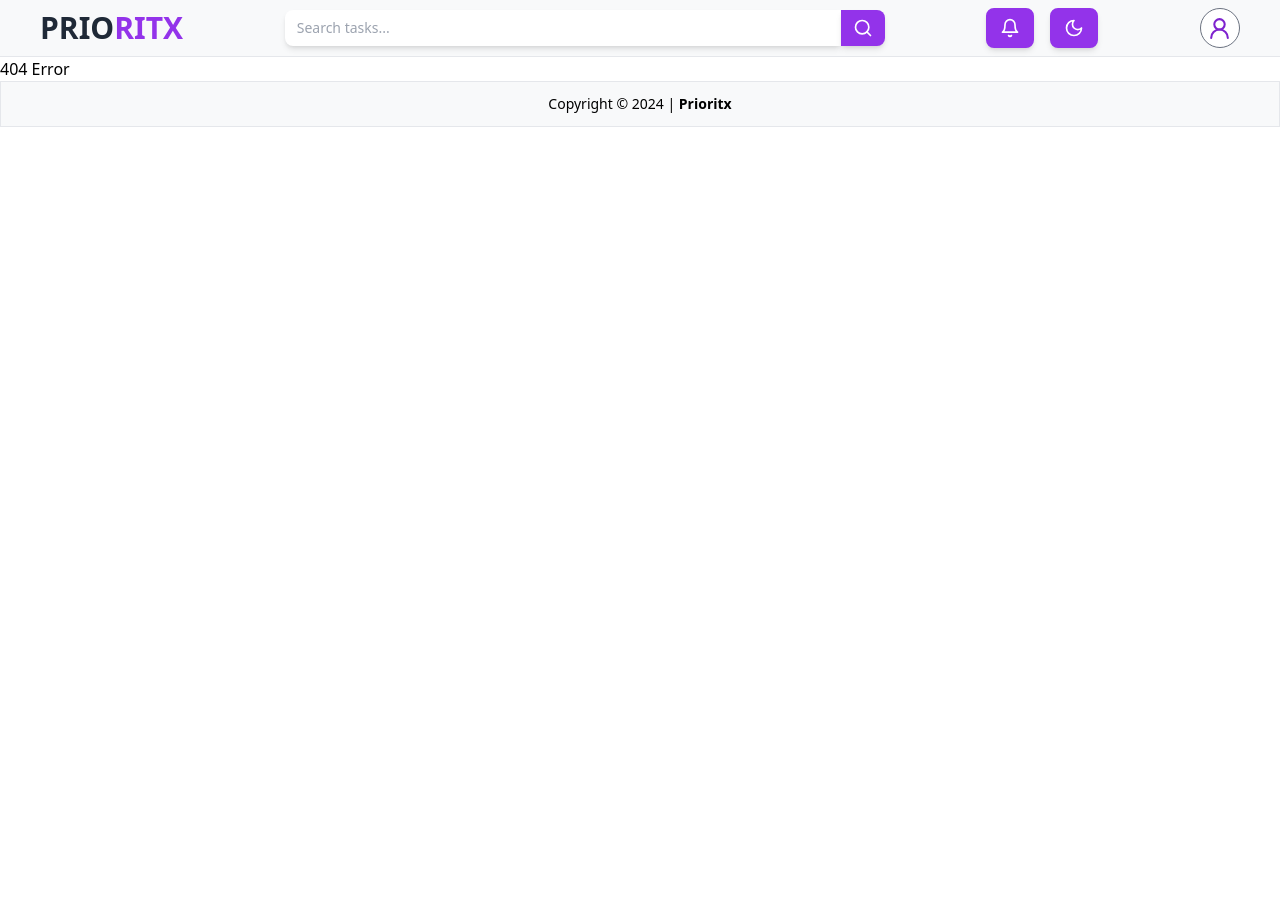
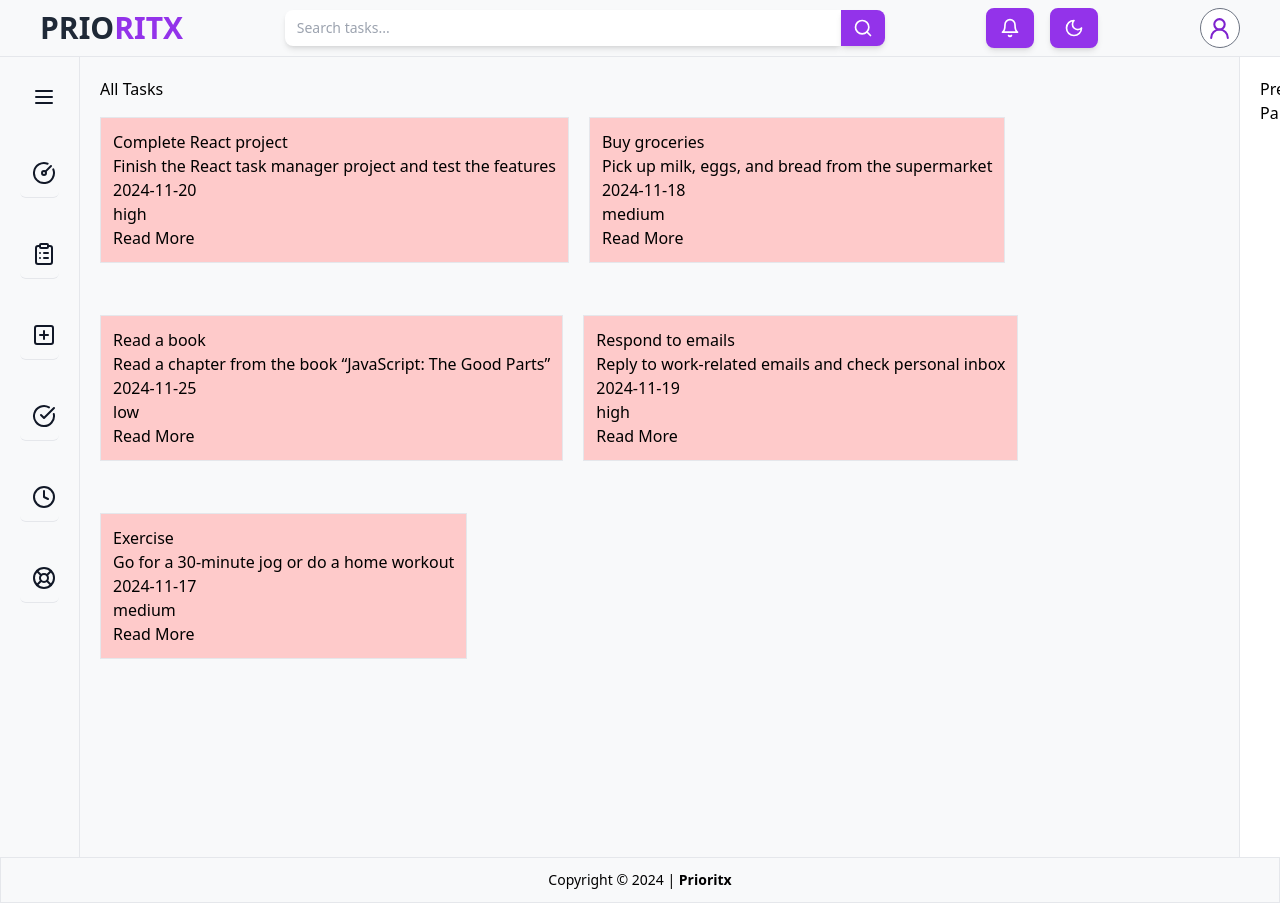
Before and after one commit to shawaiz-khan/prioritx, a React (Vite) app in the folder frontend/: page /dashboard/tasks in a window 1280 px wide. Before the commit this address had no page. Before the commit the page ends 800 px from the top, so only its background shows below. Built offline with nearby package versions, Linux system fonts and the light colour scheme.

Commit message:
update: Tasks pages updated and preview pane added

```diff
--- a/frontend/src/App.jsx
+++ b/frontend/src/App.jsx
@@ -32,7 +32,7 @@ function App() {
             <Route path='/dashboard' element={<Dashboard />}>
               <Route index element={<Navigate to='statistics' replace />} />
               <Route path='statistics' element={<Statistics />} />
-              <Route path='todo' element={<Tasks />} />
+              <Route path='tasks' element={<Tasks />} />
               <Route path='add' element={<AddTask />} />
               <Route path='completed' element={<Completed />} />
               <Route path='pending' element={<Pending />} />
--- a/frontend/src/components/Notifications.jsx
+++ b/frontend/src/components/Notifications.jsx
@@ -1,6 +1,6 @@
 import { Bell } from 'lucide-react';
 import { useEffect, useState } from 'react';
-import notifications from '../samples/SampleNotifications';
+import notifications from '../data/SampleNotifications';
 import { useThemeContext } from '../contexts/ThemeContext';
 
 export default function Notifications() {
--- a/frontend/src/components/SideBar.jsx
+++ b/frontend/src/components/SideBar.jsx
@@ -21,7 +21,7 @@ export default function SideBar() {
 
     const menuItems = [
         { label: "Statistics", icon: <CircleGauge />, link: 'statistics' },
-        { label: "Tasks", icon: <ClipboardList />, link: 'todo' },
+        { label: "Tasks", icon: <ClipboardList />, link: 'tasks' },
         { label: "Add Tasks", icon: <PlusSquare />, link: 'add' },
         { label: "Completed Tasks", icon: <CheckCircle />, link: 'completed' },
         { label: "Pending Tasks", icon: <Clock />, link: 'pending' },
@@ -30,7 +30,7 @@ export default function SideBar() {
 
     return (
         <aside
-            className={`flex flex-col bg-light-container h-screen p-5 border-r ${isExpanded ? "w-60" : "w-fit"} transition-all duration-200 ease-in-out`}
+            className={`flex flex-col bg-light-container h-screen p-5 border-r ${isExpanded ? "w-60" : "w-20"} transition-all duration-200 ease-in-out`}
             aria-expanded={isExpanded}
         >
             <ul className="flex flex-col h-full gap-8 font-sans">
--- a/frontend/src/pages/Dashboard.jsx
+++ b/frontend/src/pages/Dashboard.jsx
@@ -13,7 +13,7 @@ export default function Dashboard() {
     return (
         <main className="min-h-screen flex bg-gray-50">
             <SideBar />
-            <div className="flex-1 p-5 overflow-auto">
+            <div className="flex-1 overflow-auto">
                 {loading ? (
                     <div className="text-center text-gray-500">Loading...</div>
                 ) : (
--- a/frontend/src/pages/Home.jsx
+++ b/frontend/src/pages/Home.jsx
@@ -1,6 +1,6 @@
 import landingImage from '../assets/images/landing image.png';
 import FeaturesBlock from '../components/FeaturesBlock';
-import { features } from '../samples/SampleFeatures';
+import { features } from '../data/SampleFeatures';
 
 export default function Home() {
     return (
--- a/frontend/src/pages/Tasks.jsx
+++ b/frontend/src/pages/Tasks.jsx
@@ -1,7 +1,38 @@
+import { useState } from 'react';
+import tasks from '../data/SampleTasks';
+
 export default function Tasks() {
+    const [isExpanded, setIsExpanded] = useState(false);
+
+    const handlePreviewPane = () => {
+        setIsExpanded((prev) => !prev);
+    }
+
     return (
-        <div>
-            Tasks
+        <div className="min-h-screen bg-light-background flex">
+            <div className={`flex flex-col bg-light-container h-screen p-5`}>
+                <h1>All Tasks</h1>
+                <div className='flex gap-5 items-center flex-wrap'>
+                    {tasks.map((task) => {
+                        const { id, title, description, completed, pending, dueDate, priority } = task;
+                        return (
+                            <div key={id} className='bg-red-200 border my-4 p-3'>
+                                <h1>{title}</h1>
+                                <h1>{description}</h1>
+                                <h1>{completed}</h1>
+                                <h1>{pending}</h1>
+                                <h1>{dueDate}</h1>
+                                <h1>{priority}</h1>
+                                <button onClick={handlePreviewPane}>Read More</button>
+                            </div>
+                        )
+                    })}
+                </div>
+            </div>
+
+            <aside className={`border-l p-5 ${isExpanded ? 'w-1/2' : 'w-0'} flex-shrink-0 transition-all duration-300 ease-in-out`}>
+                <h1>Preview Pane</h1>
+            </aside>
         </div>
     )
 }
```
Also changed, not shown: frontend/src/data/SampleFeatures.js (renamed from frontend/src/samples/SampleFeatures.js), frontend/src/data/SampleNotifications.js (renamed from frontend/src/samples/SampleNotifications.js), frontend/src/data/SampleTasks.js (line endings or trailing spaces).
